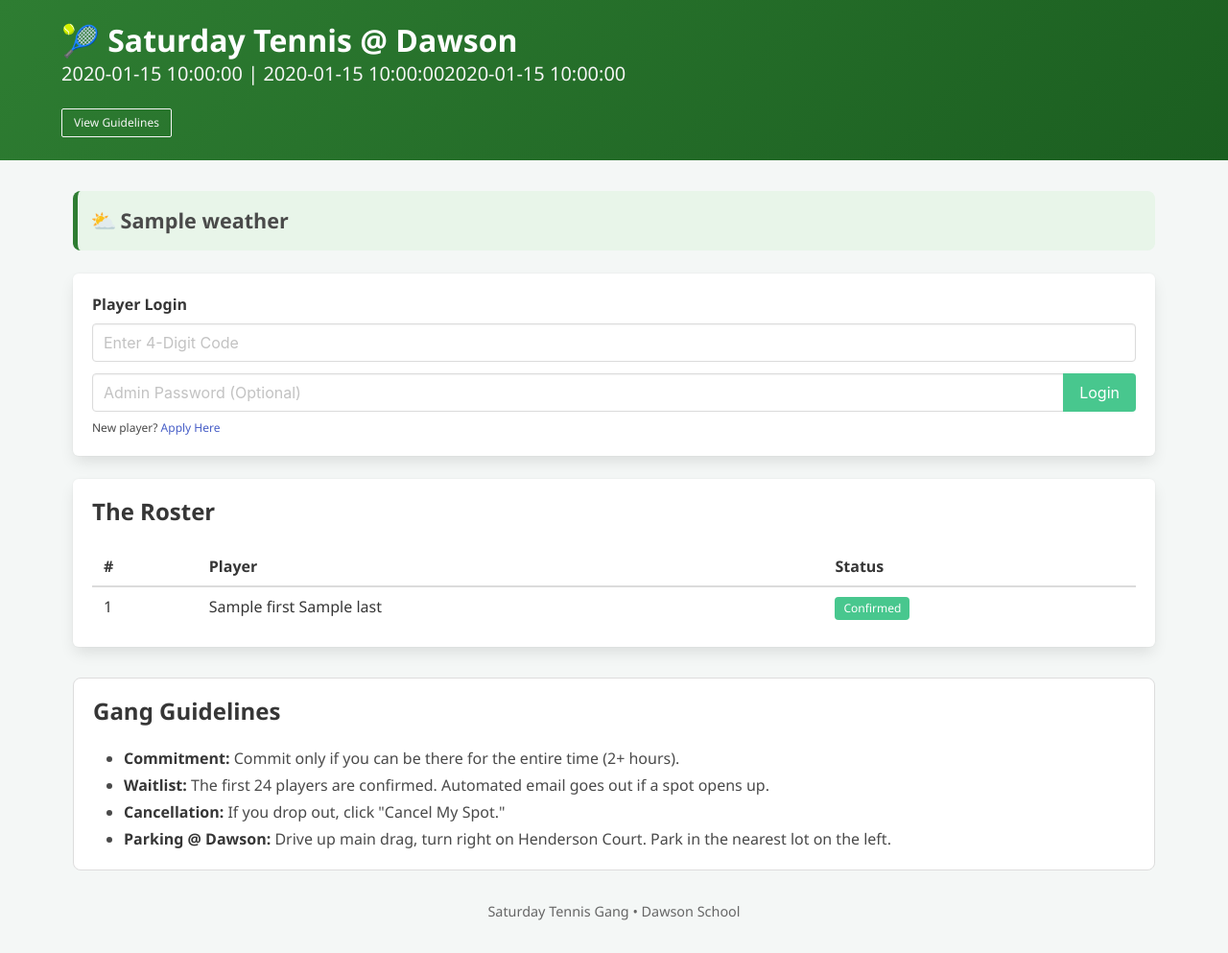
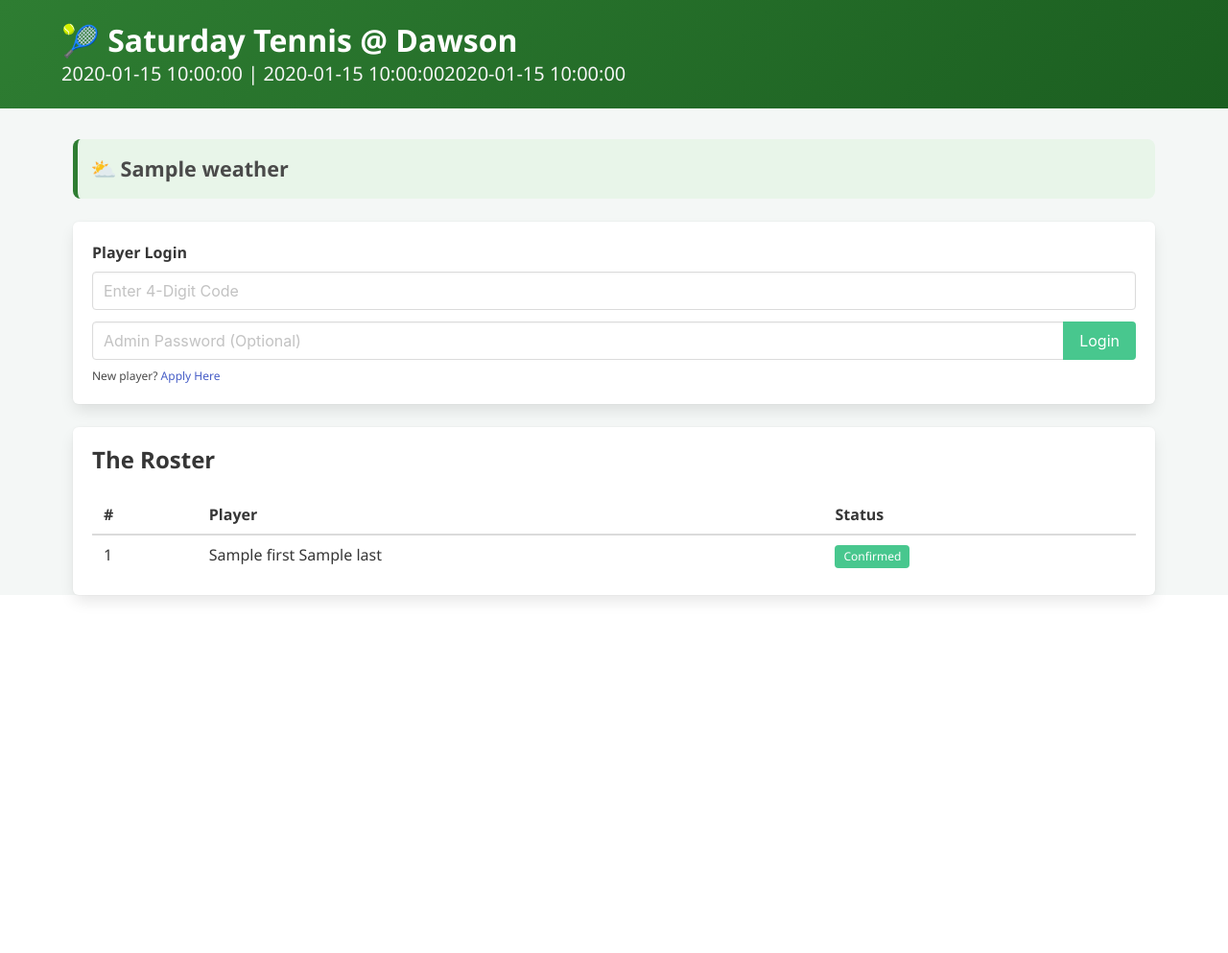
Before and after one commit to jpiccolini/saturday-tennis, a Flask app: template templates/index.html in a window 1280 px wide. Shown: the whole page at 96% size. After the commit the page ends 626 px from the top, so only its background shows below. Run offline with Flask 3, Linux system fonts and the light colour scheme; the template is opened without the code that fills it: most values are stand-ins (such as "Sample title", 1, 10 or a date in 2020).

Commit message:
Update index.html

```diff
--- a/templates/index.html
+++ b/templates/index.html
@@ -13,7 +13,7 @@
         .footer-text { font-size: 0.9rem; color: #666; text-align: center; margin-top: 2rem; padding-bottom: 2rem; }
         .admin-scroll { max-height: 500px; overflow-y: auto; border: 1px solid #eee; }
         .log-feed { font-size: 0.75rem; background: #f9f9f9; padding: 10px; border-radius: 4px; border: 1px solid #ddd; max-height: 150px; overflow-y: auto; }
-        .applicant-card { background: #fff; border: 1px solid #eee; padding: 8px; border-radius: 4px; margin-bottom: 8px; box-shadow: 0 1px 3px rgba(0,0,0,0.05); }
+        .applicant-card { background: #fff; border: 1px solid #eee; padding: 10px; border-radius: 4px; margin-bottom: 8px; box-shadow: 0 1px 3px rgba(0,0,0,0.05); }
     </style>
 </head>
 <body>
@@ -23,7 +23,6 @@
         <div class="container">
             <h1 class="title has-text-white">🎾 Saturday Tennis @ Dawson</h1>
             <h2 class="subtitle has-text-light">{{ target_date }} | {{ start_time }}{{ end_time }}</h2>
-            <a href="#guidelines" class="button is-small is-light is-outlined">View Guidelines</a>
         </div>
     </div>
 </section>
@@ -37,9 +36,7 @@
     {% with messages = get_flashed_messages(with_categories=true) %}
       {% if messages %}
         {% for category, message in messages %}
-          <div class="notification is-{{ 'success' if category == 'success' else 'danger' }} is-light">
-            {{ message }}
-          </div>
+          <div class="notification is-{{ 'success' if category == 'success' else 'danger' }} is-light">{{ message }}</div>
         {% endfor %}
       {% endif %}
     {% endwith %}
@@ -49,17 +46,11 @@
             <h4 class="label">Player Login</h4>
             <form action="/validate" method="post">
                 <div class="field has-addons">
-                    <div class="control is-expanded">
-                        <input class="input" name="code" type="password" placeholder="Enter 4-Digit Code">
-                    </div>
+                    <div class="control is-expanded"><input class="input" name="code" type="password" placeholder="Enter 4-Digit Code"></div>
                 </div>
                 <div class="field has-addons">
-                    <div class="control is-expanded">
-                        <input class="input" name="password" type="password" placeholder="Admin Password (Optional)">
-                    </div>
-                    <div class="control">
-                        <button class="button is-success">Login</button>
-                    </div>
+                    <div class="control is-expanded"><input class="input" name="password" type="password" placeholder="Admin Password (Optional)"></div>
+                    <div class="control"><button class="button is-success">Login</button></div>
                 </div>
             </form>
             <p class="is-size-7 mt-2">New player? <a href="javascript:void(0)" onclick="document.getElementById('apply-modal').classList.add('is-active')">Apply Here</a></p>
@@ -70,20 +61,13 @@
                 <div class="level-left"><p>Hi <strong>{{ session.user.first }}</strong>!</p></div>
                 <div class="level-right"><a href="/logout" class="button is-small is-danger is-light">Logout</a></div>
             </div>
-
             {% if not user_on_roster %}
                 <form action="/signup" method="post"><button class="button is-success is-fullwidth is-large">SIGN UP FOR THIS SATURDAY</button></form>
             {% else %}
                 <div class="message is-success">
                     <div class="message-body">
-                        {% if waitlist_pos > 0 %}
-                            ⚠️ You are on the <strong>Waitlist (#{{ waitlist_pos }})</strong>.
-                        {% else %}
-                            ✅ You are <strong>Confirmed</strong> for the roster!
-                        {% endif %}
-                        <form action="/cancel" method="post" class="mt-2">
-                            <button class="button is-small is-danger is-outlined" onclick="return confirm('Cancel your spot?')">Cancel My Spot</button>
-                        </form>
+                        {% if waitlist_pos > 0 %}⚠️ Waitlist (#{{ waitlist_pos }}){% else %}✅ You are Confirmed!{% endif %}
+                        <form action="/cancel" method="post" class="mt-2"><button class="button is-small is-danger is-outlined">Cancel My Spot</button></form>
                     </div>
                 </div>
             {% endif %}
@@ -99,9 +83,7 @@
                 <tr class="{{ 'has-background-warning-light' if loop.index > 24 }}">
                     <td>{{ loop.index }}</td>
                     <td>{{ p.First }} {{ p.Last }}</td>
-                    <td><span class="tag {{ 'is-success' if loop.index <= 24 else 'is-warning' }}">
-                        {{ 'Confirmed' if loop.index <= 24 else 'Waitlist' }}</span>
-                    </td>
+                    <td><span class="tag {{ 'is-success' if loop.index <= 24 else 'is-warning' }}">{{ 'Confirmed' if loop.index <= 24 else 'Waitlist' }}</span></td>
                 </tr>
                 {% endfor %}
             </tbody>
@@ -110,78 +92,59 @@
 
     {% if session.user and session.user.is_admin %}
     <div class="notification is-dark mt-6">
-        <h3 class="title is-4 has-text-white">Admin: Management Console</h3>
-
+        <h3 class="title is-4 has-text-white">Admin Console</h3>
         <div class="columns">
             <div class="column is-one-third">
                 <div class="box has-text-dark">
                     <h4 class="label">Weekly Updates</h4>
                     <form action="/admin_action" method="post">
-                        <input class="input is-small mb-2" name="date" placeholder="Target Date">
-                        <input class="input is-small mb-2" name="time" placeholder="Start Time">
-                        <button class="button is-small is-warning is-fullwidth mb-2" name="action" value="labels">Update Date/Time</button>
-                        <button class="button is-small is-danger is-fullwidth mb-2" name="action" value="reset_roster" onclick="return confirm('ERASE ROSTER?')">RESET ROSTER</button>
+                        <input class="input is-small mb-2" name="date" placeholder="Date">
+                        <input class="input is-small mb-2" name="time" placeholder="Time">
+                        <button class="button is-small is-warning is-fullwidth mb-2" name="action" value="labels">Update Info</button>
+                        <button class="button is-small is-danger is-fullwidth" name="action" value="reset_roster" onclick="return confirm('ERASE?')">RESET ROSTER</button>
                     </form>
-
                     <hr>
-                    <h4 class="label">Invite New Player</h4>
+                    <h4 class="label">Invite Email</h4>
                     <form action="/send_invite" method="post">
                         <div class="field has-addons">
-                            <div class="control is-expanded">
-                                <input class="input is-small" name="invite_email" type="email" placeholder="Email" required>
-                            </div>
-                            <div class="control">
-                                <button class="button is-small is-info">Invite</button>
-                            </div>
+                            <div class="control is-expanded"><input class="input is-small" name="invite_email" type="email" placeholder="Email"></div>
+                            <div class="control"><button class="button is-small is-info">Invite</button></div>
                         </div>
                     </form>
-
                     <hr>
                     <h4 class="label">Pending Applicants</h4>
-                    <div style="max-height: 200px; overflow-y: auto;">
+                    <div style="max-height: 250px; overflow-y: auto;">
                         {% if applicants %}
                             {% for a in applicants %}
                             <div class="applicant-card">
                                 <p class="is-size-7"><strong>{{ a.fields.First }} {{ a.fields.Last }}</strong></p>
-                                <form action="/send_welcome/{{ a.id }}" method="post">
-                                    <button class="button is-small is-success is-fullwidth mt-1">Send Welcome Email</button>
-                                </form>
+                                <div class="buttons">
+                                    <form action="/approve_player/{{ a.id }}" method="post" class="is-fullwidth">
+                                        <button class="button is-small is-link is-fullwidth mb-1">Approve & Assign Code</button>
+                                    </form>
+                                    <form action="/send_welcome/{{ a.id }}" method="post" class="is-fullwidth">
+                                        <button class="button is-small is-success is-fullwidth">Email Code</button>
+                                    </form>
+                                </div>
                             </div>
                             {% endfor %}
                         {% else %}
                             <p class="is-size-7">No pending inquiries.</p>
                         {% endif %}
                     </div>
-
-                    <hr>
-                    <h4 class="label">Activity Log</h4>
-                    <div class="log-feed">
-                        {% if logs %}
-                            {% for l in logs %}
-                            <div class="mb-1"><strong>{{ l.fields.Name }}</strong>: {{ l.fields.Action }}</div>
-                            {% endfor %}
-                        {% else %}
-                            <p>No activity logs.</p>
-                        {% endif %}
-                    </div>
                 </div>
             </div>
-
             <div class="column">
                 <div class="box has-text-dark">
-                    <h4 class="label">Injury Tracker & Attendance</h4>
-
-                    <div class="control mb-3">
-                        <input type="text" id="playerSearchInput" class="input is-info is-small" placeholder="🔍 Search players..." onkeyup="filterAdminTable()">
-                    </div>
-
+                    <h4 class="label">Injury & Attendance</h4>
+                    <input type="text" id="playerSearchInput" class="input is-info is-small mb-3" placeholder="Search..." onkeyup="filterAdminTable()">
                     <div class="admin-scroll">
-                        <table class="table is-narrow is-fullwidth is-hoverable" id="adminPlayerTable">
-                            <thead><tr><th>Name</th><th>Note/Injury</th><th>Status</th></tr></thead>
+                        <table class="table is-narrow is-fullwidth" id="adminPlayerTable">
+                            <thead><tr><th>Name</th><th>Injury/Note</th><th>Attendance</th></tr></thead>
                             <tbody>
                                 {% for m in master_list %}
                                 <tr>
-                                    <td class="is-size-7 has-text-weight-bold">{{ m.fields.First }} {{ m.fields.Last }}</td>
+                                    <td class="is-size-7"><b>{{ m.fields.First }} {{ m.fields.Last }}</b></td>
                                     <td>
                                         <form action="/admin_action" method="post" class="is-flex">
                                             <input type="hidden" name="player_id" value="{{ m.id }}">
@@ -205,20 +168,6 @@
         </div>
     </div>
     {% endif %}
-
-    <div id="guidelines" class="guidelines-box">
-        <h3 class="title is-4">Gang Guidelines</h3>
-        <div class="content is-size-6">
-            <ul>
-                <li><strong>Commitment:</strong> Commit only if you can be there for the entire time (2+ hours).</li>
-                <li><strong>Waitlist:</strong> The first 24 players are confirmed. Automated email goes out if a spot opens up.</li>
-                <li><strong>Cancellation:</strong> If you drop out, click "Cancel My Spot."</li>
-                <li><strong>Parking @ Dawson:</strong> Drive up main drag, turn right on Henderson Court. Park in the nearest lot on the left.</li>
-            </ul>
-        </div>
-    </div>
-
-    <div class="footer-text">Saturday Tennis Gang &bull; Dawson School</div>
 </div>
 
 <div id="apply-modal" class="modal">
@@ -229,7 +178,7 @@
             <input class="input mb-2" name="first" placeholder="First Name" required>
             <input class="input mb-2" name="last" placeholder="Last Name" required>
             <input class="input mb-2" name="email" type="email" placeholder="Email" required>
-            <input class="input mb-2" name="note" placeholder="Tell us about your game!">
+            <input class="input mb-2" name="note" placeholder="Note">
             <button class="button is-success is-fullwidth">Submit Application</button>
         </form>
     </div></div>
@@ -249,6 +198,5 @@
         }
     }
 </script>
-
 </body>
 </html>
```
